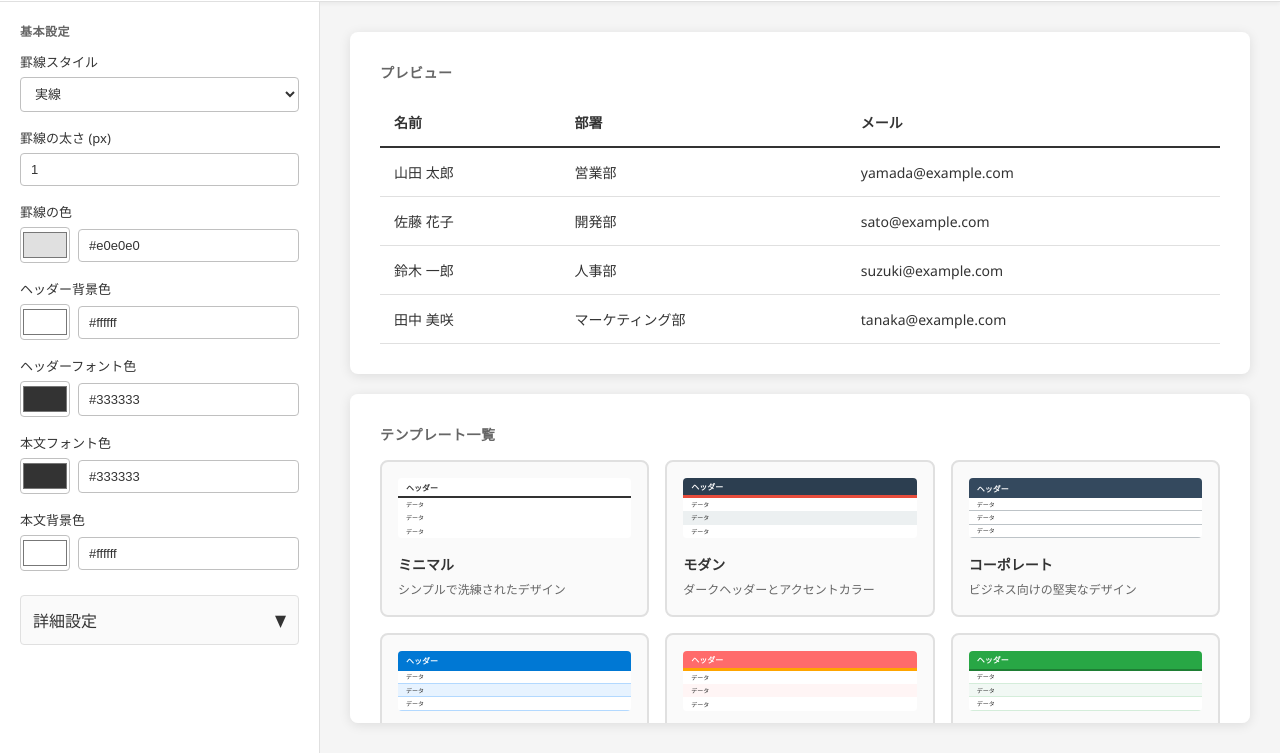
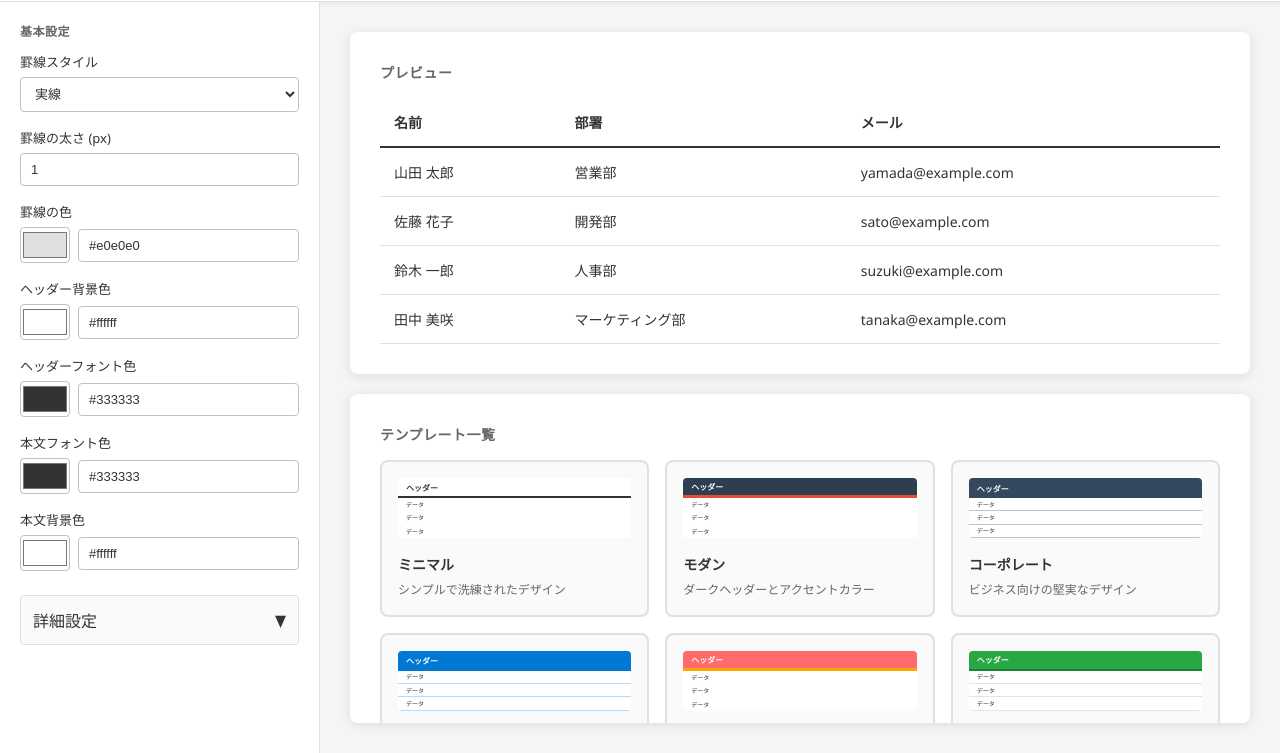
Before and after one commit to github129/takumarukobotools, a plain HTML site: page index.html in a window 1280 px wide. Shown: the part 60-813 px from the top of the page. Drawn offline with Linux system fonts and the light colour scheme.

Commit message:
update bag

```diff
--- a/index.html
+++ b/index.html
@@ -800,21 +800,6 @@
                     </div>
 
                     <div class="control-group">
-                        <div class="checkbox-wrapper">
-                            <input type="checkbox" id="stripedRows" class="checkbox-input" onchange="updatePreview()">
-                            <label class="control-label" for="stripedRows" style="margin: 0;">ストライプ行</label>
-                        </div>
-                    </div>
-
-                    <div class="control-group">
-                        <label class="control-label">ストライプ背景色</label>
-                        <div class="color-input-wrapper">
-                            <input type="color" id="stripeColor" class="color-input" value="#ecf0f1" onchange="updatePreview()">
-                            <input type="text" id="stripeColorText" class="control-input color-text" value="#ecf0f1" onchange="syncColor('stripeColor', this.value)">
-                        </div>
-                    </div>
-
-                    <div class="control-group">
                         <label class="control-label">セル内余白 (padding, px)</label>
                         <input type="number" id="cellPadding" class="control-input" value="14" min="0" max="50" onchange="updatePreview()">
                     </div>
@@ -877,26 +862,6 @@
                             <option value="600" selected>Semi-Bold (600)</option>
                             <option value="700">Bold (700)</option>
                         </select>
-                    </div>
-
-                    <div class="control-group">
-                        <label class="control-label">角丸 (border-radius, px)</label>
-                        <input type="number" id="borderRadius" class="control-input" value="0" min="0" max="20" onchange="updatePreview()">
-                    </div>
-
-                    <div class="control-group">
-                        <div class="checkbox-wrapper">
-                            <input type="checkbox" id="hoverEffect" class="checkbox-input" checked onchange="updatePreview()">
-                            <label class="control-label" for="hoverEffect" style="margin: 0;">ホバーエフェクト</label>
-                        </div>
-                    </div>
-
-                    <div class="control-group">
-                        <label class="control-label">ホバー背景色</label>
-                        <div class="color-input-wrapper">
-                            <input type="color" id="hoverColor" class="color-input" value="#fafafa" onchange="updatePreview()">
-                            <input type="text" id="hoverColorText" class="control-input color-text" value="#fafafa" onchange="syncColor('hoverColor', this.value)">
-                        </div>
                     </div>
 
                     <div class="control-group">
@@ -1005,7 +970,6 @@
                         <ul>
                             <li><strong>ミニマルデザイン:</strong> ヘッダー背景を透明にし、下罫線のみで区切るとスタイリッシュに</li>
                             <li><strong>コントラスト:</strong> ヘッダーに濃い色を使い、本文を明るくすると視認性が向上します</li>
-                            <li><strong>ストライプ:</strong> 偶数行に背景色を付けると、データが読みやすくなります</li>
                             <li><strong>ホバー効果:</strong> マウスオーバー時の色変更で、インタラクティブ性を演出できます</li>
                             <li><strong>罫線の使い分け:</strong> ヘッダー下に太めの罫線、セル間は細めの罫線で区切るとメリハリが出ます</li>
                         </ul>
@@ -1041,8 +1005,6 @@
                 bodyColor: '#333333',
                 bodyBg: '#ffffff',
                 tableWidth: '100%',
-                stripedRows: false,
-                stripeColor: '#f5f5f5',
                 cellPadding: 14,
                 fontSize: 14,
                 textAlign: 'left',
@@ -1071,8 +1033,6 @@
                 bodyColor: '#333333',
                 bodyBg: '#ffffff',
                 tableWidth: '100%',
-                stripedRows: true,
-                stripeColor: '#ecf0f1',
                 cellPadding: 14,
                 fontSize: 14,
                 textAlign: 'left',
@@ -1101,8 +1061,6 @@
                 bodyColor: '#333333',
                 bodyBg: '#ffffff',
                 tableWidth: '100%',
-                stripedRows: false,
-                stripeColor: '#ecf0f1',
                 cellPadding: 12,
                 fontSize: 14,
                 textAlign: 'left',
@@ -1131,8 +1089,6 @@
                 bodyColor: '#333333',
                 bodyBg: '#ffffff',
                 tableWidth: '100%',
-                stripedRows: true,
-                stripeColor: '#e7f3ff',
                 cellPadding: 12,
                 fontSize: 14,
                 textAlign: 'left',
@@ -1161,8 +1117,6 @@
                 bodyColor: '#333333',
                 bodyBg: '#ffffff',
                 tableWidth: '100%',
-                stripedRows: true,
-                stripeColor: '#fff5f5',
                 cellPadding: 14,
                 fontSize: 14,
                 textAlign: 'left',
@@ -1191,8 +1145,6 @@
                 bodyColor: '#333333',
                 bodyBg: '#ffffff',
                 tableWidth: '100%',
-                stripedRows: true,
-                stripeColor: '#f1f8f4',
                 cellPadding: 12,
                 fontSize: 14,
                 textAlign: 'left',
@@ -1221,8 +1173,6 @@
                 bodyColor: '#333333',
                 bodyBg: '#ffffff',
                 tableWidth: '100%',
-                stripedRows: false,
-                stripeColor: '#f8f8f8',
                 cellPadding: 16,
                 fontSize: 14,
                 textAlign: 'left',
@@ -1251,8 +1201,6 @@
                 bodyColor: '#333333',
                 bodyBg: '#ffffff',
                 tableWidth: '100%',
-                stripedRows: true,
-                stripeColor: '#f0ffff',
                 cellPadding: 12,
                 fontSize: 14,
                 textAlign: 'left',
@@ -1281,8 +1229,6 @@
                 bodyColor: '#333333',
                 bodyBg: '#ffffff',
                 tableWidth: '100%',
-                stripedRows: true,
-                stripeColor: '#f9f3f9',
                 cellPadding: 14,
                 fontSize: 14,
                 textAlign: 'left',
@@ -1311,8 +1257,6 @@
                 bodyColor: '#333333',
                 bodyBg: '#ffffff',
                 tableWidth: '100%',
-                stripedRows: true,
-                stripeColor: '#f9f9f9',
                 cellPadding: 14,
                 fontSize: 14,
                 textAlign: 'left',
@@ -1340,8 +1284,6 @@
     bodyColor: '#333333',
     bodyBg: '#ffffff',
     tableWidth: '100%',
-    stripedRows: true,
-    stripeColor: '#f4f7fa',
     cellPadding: 14,
     fontSize: 14,
     textAlign: 'left',
@@ -1370,8 +1312,6 @@ vibrant: {
     bodyColor: '#333333',
     bodyBg: '#ffffff',
     tableWidth: '100%',
-    stripedRows: true,
-    stripeColor: '#fce4ec',
     cellPadding: 12,
     fontSize: 14,
     textAlign: 'left',
@@ -1400,8 +1340,6 @@ monochrome: {
     bodyColor: '#000000',
     bodyBg: '#ffffff',
     tableWidth: '100%',
-    stripedRows: false,
-    stripeColor: '#f5f5f5',
     cellPadding: 16,
     fontSize: 14,
     textAlign: 'left',
@@ -1430,8 +1368,6 @@ retro: {
     bodyColor: '#3d2817',
     bodyBg: '#fef9f3',
     tableWidth: '100%',
-    stripedRows: true,
-    stripeColor: '#f5e6d3',
     cellPadding: 12,
     fontSize: 14,
     textAlign: 'left',
@@ -1460,8 +1396,6 @@ material: {
     bodyColor: '#424242',
     bodyBg: '#ffffff',
     tableWidth: '100%',
-    stripedRows: false,
-    stripeColor: '#f5f5f5',
     cellPadding: 16,
     fontSize: 14,
     textAlign: 'left',
@@ -1490,8 +1424,6 @@ gradient: {
     bodyColor: '#333333',
     bodyBg: '#ffffff',
     tableWidth: '100%',
-    stripedRows: true,
-    stripeColor: '#f0f3ff',
     cellPadding: 14,
     fontSize: 14,
     textAlign: 'left',
@@ -1520,8 +1452,6 @@ minimal_dark: {
     bodyColor: '#b0b0b0',
     bodyBg: '#1a1a1a',
     tableWidth: '100%',
-    stripedRows: true,
-    stripeColor: '#252525',
     cellPadding: 14,
     fontSize: 14,
     textAlign: 'left',
@@ -1550,8 +1480,6 @@ autumn: {
     bodyColor: '#333333',
     bodyBg: '#ffffff',
     tableWidth: '100%',
-    stripedRows: true,
-    stripeColor: '#fef5e7',
     cellPadding: 14,
     fontSize: 14,
     textAlign: 'left',
@@ -1580,8 +1508,6 @@ neon: {
     bodyColor: '#c9d1d9',
     bodyBg: '#161b22',
     tableWidth: '100%',
-    stripedRows: true,
-    stripeColor: '#1c2128',
     cellPadding: 14,
     fontSize: 14,
     textAlign: 'left',
@@ -1610,8 +1536,6 @@ classic: {
     bodyColor: '#000000',
     bodyBg: '#ffffff',
     tableWidth: '100%',
-    stripedRows: false,
-    stripeColor: '#f5f5f5',
     cellPadding: 10,
     fontSize: 13,
     textAlign: 'left',
@@ -1640,8 +1564,6 @@ sky: {
     bodyColor: '#333333',
     bodyBg: '#ffffff',
     tableWidth: '100%',
-    stripedRows: true,
-    stripeColor: '#f0f8ff',
     cellPadding: 14,
     fontSize: 14,
     textAlign: 'left',
@@ -1670,8 +1592,6 @@ mint: {
     bodyColor: '#333333',
     bodyBg: '#ffffff',
     tableWidth: '100%',
-    stripedRows: true,
-    stripeColor: '#e8f8f3',
     cellPadding: 12,
     fontSize: 14,
     textAlign: 'left',
@@ -1700,8 +1620,6 @@ berry: {
     bodyColor: '#333333',
     bodyBg: '#ffffff',
     tableWidth: '100%',
-    stripedRows: true,
-    stripeColor: '#f8f0f8',
     cellPadding: 14,
     fontSize: 14,
     textAlign: 'left',
@@ -1730,8 +1648,6 @@ coral: {
     bodyColor: '#333333',
     bodyBg: '#ffffff',
     tableWidth: '100%',
-    stripedRows: true,
-    stripeColor: '#fff5f5',
     cellPadding: 14,
     fontSize: 14,
     textAlign: 'left',
@@ -1760,8 +1676,6 @@ charcoal: {
     bodyColor: '#333333',
     bodyBg: '#fafafa',
     tableWidth: '100%',
-    stripedRows: true,
-    stripeColor: '#f0f0f0',
     cellPadding: 14,
     fontSize: 14,
     textAlign: 'left',
@@ -1790,8 +1704,6 @@ lavender: {
     bodyColor: '#333333',
     bodyBg: '#ffffff',
     tableWidth: '100%',
-    stripedRows: true,
-    stripeColor: '#f5f0ff',
     cellPadding: 14,
     fontSize: 14,
     textAlign: 'left',
@@ -1820,8 +1732,6 @@ bronze: {
     bodyColor: '#4a3728',
     bodyBg: '#fef9f3',
     tableWidth: '100%',
-    stripedRows: true,
-    stripeColor: '#f9f2e7',
     cellPadding: 14,
     fontSize: 14,
     textAlign: 'left',
@@ -1850,8 +1760,6 @@ ice: {
     bodyColor: '#004d5c',
     bodyBg: '#f0ffff',
     tableWidth: '100%',
-    stripedRows: false,
-    stripeColor: '#e8f8fa',
     cellPadding: 14,
     fontSize: 14,
     textAlign: 'left',
@@ -1880,8 +1788,6 @@ cherry: {
     bodyColor: '#333333',
     bodyBg: '#ffffff',
     tableWidth: '100%',
-    stripedRows: true,
-    stripeColor: '#fff5f7',
     cellPadding: 14,
     fontSize: 14,
     textAlign: 'left',
@@ -1910,8 +1816,6 @@ sand: {
     bodyColor: '#4a3f2e',
     bodyBg: '#fefaf5',
     tableWidth: '100%',
-    stripedRows: true,
-    stripeColor: '#f8f3e8',
     cellPadding: 12,
     fontSize: 14,
     textAlign: 'left',
@@ -1940,8 +1844,6 @@ emerald: {
     bodyColor: '#333333',
     bodyBg: '#ffffff',
     tableWidth: '100%',
-    stripedRows: true,
-    stripeColor: '#efffef',
     cellPadding: 14,
     fontSize: 14,
     textAlign: 'left',
@@ -1970,8 +1872,6 @@ peach: {
     bodyColor: '#333333',
     bodyBg: '#ffffff',
     tableWidth: '100%',
-    stripedRows: true,
-    stripeColor: '#fff5f0',
     cellPadding: 14,
     fontSize: 14,
     textAlign: 'left',
@@ -2000,8 +1900,6 @@ slate: {
     bodyColor: '#2f4f4f',
     bodyBg: '#f8fafb',
     tableWidth: '100%',
-    stripedRows: true,
-    stripeColor: '#ecf0f3',
     cellPadding: 14,
     fontSize: 14,
     textAlign: 'left',
@@ -2030,8 +1928,6 @@ lemon: {
     bodyColor: '#333333',
     bodyBg: '#ffffff',
     tableWidth: '100%',
-    stripedRows: true,
-    stripeColor: '#fffef0',
     cellPadding: 14,
     fontSize: 14,
     textAlign: 'left',
@@ -2060,8 +1956,6 @@ royal: {
     bodyColor: '#1e2952',
     bodyBg: '#f9f9fb',
     tableWidth: '100%',
-    stripedRows: false,
-    stripeColor: '#f0f0f5',
     cellPadding: 16,
     fontSize: 14,
     textAlign: 'left',
@@ -2090,8 +1984,6 @@ teal: {
     bodyColor: '#333333',
     bodyBg: '#ffffff',
     tableWidth: '100%',
-    stripedRows: true,
-    stripeColor: '#e6f5f4',
     cellPadding: 14,
     fontSize: 14,
     textAlign: 'left',
@@ -2120,8 +2012,6 @@ burgundy: {
     bodyColor: '#4a1a1a',
     bodyBg: '#fef8f8',
     tableWidth: '100%',
-    stripedRows: true,
-    stripeColor: '#f9f0f0',
     cellPadding: 14,
     fontSize: 14,
     textAlign: 'left',
@@ -2150,8 +2040,6 @@ sage: {
     bodyColor: '#3d4a33',
     bodyBg: '#f9faf8',
     tableWidth: '100%',
-    stripedRows: true,
-    stripeColor: '#f2f5f0',
     cellPadding: 14,
     fontSize: 14,
     textAlign: 'left',
@@ -2180,8 +2068,6 @@ amber: {
     bodyColor: '#4a3000',
     bodyBg: '#fffef5',
     tableWidth: '100%',
-    stripedRows: true,
-    stripeColor: '#fff8e5',
     cellPadding: 14,
     fontSize: 14,
     textAlign: 'left',
@@ -2210,8 +2096,6 @@ crimson: {
     bodyColor: '#333333',
     bodyBg: '#ffffff',
     tableWidth: '100%',
-    stripedRows: true,
-    stripeColor: '#fff0f3',
     cellPadding: 14,
     fontSize: 14,
     textAlign: 'left',
@@ -2240,8 +2124,6 @@ indigo: {
     bodyColor: '#2e1a47',
     bodyBg: '#f8f9ff',
     tableWidth: '100%',
-    stripedRows: true,
-    stripeColor: '#f0f2ff',
     cellPadding: 14,
     fontSize: 14,
     textAlign: 'left',
@@ -2270,8 +2152,6 @@ ivory: {
     bodyColor: '#4a3f2e',
     bodyBg: '#fffff9',
     tableWidth: '100%',
-    stripedRows: true,
-    stripeColor: '#fefdf5',
     cellPadding: 14,
     fontSize: 14,
     textAlign: 'left',
@@ -2300,8 +2180,6 @@ magenta: {
     bodyColor: '#333333',
     bodyBg: '#ffffff',
     tableWidth: '100%',
-    stripedRows: true,
-    stripeColor: '#fef0f8',
     cellPadding: 14,
     fontSize: 14,
     textAlign: 'left',
@@ -2330,8 +2208,6 @@ olive: {
     bodyColor: '#3d4020',
     bodyBg: '#fefef5',
     tableWidth: '100%',
-    stripedRows: true,
-    stripeColor: '#f8f9f0',
     cellPadding: 14,
     fontSize: 14,
     textAlign: 'left',
@@ -2360,8 +2236,6 @@ rose: {
     bodyColor: '#333333',
     bodyBg: '#ffffff',
     tableWidth: '100%',
-    stripedRows: true,
-    stripeColor: '#fff5fa',
     cellPadding: 14,
     fontSize: 14,
     textAlign: 'left',
@@ -2390,8 +2264,6 @@ steel: {
     bodyColor: '#2f4858',
     bodyBg: '#f8f9fb',
     tableWidth: '100%',
-    stripedRows: true,
-    stripeColor: '#ecf0f5',
     cellPadding: 14,
     fontSize: 14,
     textAlign: 'left',
@@ -2420,8 +2292,6 @@ apricot: {
     bodyColor: '#4a3020',
     bodyBg: '#fffdf8',
     tableWidth: '100%',
-    stripedRows: true,
-    stripeColor: '#fff8f0',
     cellPadding: 14,
     fontSize: 14,
     textAlign: 'left',
@@ -2450,8 +2320,6 @@ graphite: {
     bodyColor: '#2a2a2a',
     bodyBg: '#f5f5f5',
     tableWidth: '100%',
-    stripedRows: true,
-    stripeColor: '#ebebeb',
     cellPadding: 14,
     fontSize: 14,
     textAlign: 'left',
@@ -2480,8 +2348,6 @@ turquoise: {
     bodyColor: '#333333',
     bodyBg: '#ffffff',
     tableWidth: '100%',
-    stripedRows: true,
-    stripeColor: '#f0fffd',
     cellPadding: 14,
     fontSize: 14,
     textAlign: 'left',
@@ -2530,7 +2396,7 @@ turquoise: {
                 for (let i = 0; i < 3; i++) {
                     const row = document.createElement('div');
                     row.className = 'template-preview-row';
-                    row.style.backgroundColor = (template.stripedRows && i % 2 === 1) ? template.stripeColor : template.bodyBg;
+                    row.style.backgroundColor = template.bodyBg;
                     row.style.color = template.bodyColor;
                     if (template.borderStyle !== 'none') {
                         row.style.borderBottom = `${template.borderWidth}px ${template.borderStyle} ${template.borderColor}`;
@@ -2578,9 +2444,6 @@ turquoise: {
             document.getElementById('bodyBg').value = template.bodyBg;
             document.getElementById('bodyBgText').value = template.bodyBg;
             document.getElementById('tableWidth').value = template.tableWidth;
-            document.getElementById('stripedRows').checked = template.stripedRows;
-            document.getElementById('stripeColor').value = template.stripeColor;
-            document.getElementById('stripeColorText').value = template.stripeColor;
             document.getElementById('cellPadding').value = template.cellPadding;
             document.getElementById('fontSize').value = template.fontSize;
             document.getElementById('textAlign').value = template.textAlign;
@@ -2592,10 +2455,18 @@ turquoise: {
             document.getElementById('uppercase').checked = template.uppercase;
             document.getElementById('letterSpacing').value = template.letterSpacing;
             document.getElementById('headerFontWeight').value = template.headerFontWeight;
+            if (document.getElementById('borderRadius')) {
                 document.getElementById('borderRadius').value = template.borderRadius;
+            }
+            if (document.getElementById('hoverEffect')) {
                 document.getElementById('hoverEffect').checked = template.hoverEffect;
+            }
+            if (document.getElementById('hoverColor')) {
                 document.getElementById('hoverColor').value = template.hoverColor;
+            }
+            if (document.getElementById('hoverColorText')) {
                 document.getElementById('hoverColorText').value = template.hoverColor;
+            }
             document.getElementById('tableBorder').checked = template.tableBorder;
             document.getElementById('tableBorderWidth').value = template.tableBorderWidth;
             document.getElementById('tableBorderColor').value = template.tableBorderColor;
@@ -2627,8 +2498,6 @@ turquoise: {
             const bodyColor = document.getElementById('bodyColor').value;
             const bodyBg = document.getElementById('bodyBg').value;
             const tableWidth = document.getElementById('tableWidth').value;
-            const stripedRows = document.getElementById('stripedRows').checked;
-            const stripeColor = document.getElementById('stripeColor').value;
             const cellPadding = document.getElementById('cellPadding').value;
             const fontSize = document.getElementById('fontSize').value;
             const textAlign = document.getElementById('textAlign').value;
@@ -2639,21 +2508,22 @@ turquoise: {
             const uppercase = document.getElementById('uppercase').checked;
             const letterSpacing = document.getElementById('letterSpacing').value;
             const headerFontWeight = document.getElementById('headerFontWeight').value;
-            const borderRadius = document.getElementById('borderRadius').value;
-            const hoverEffect = document.getElementById('hoverEffect').checked;
-            const hoverColor = document.getElementById('hoverColor').value;
             const tableBorder = document.getElementById('tableBorder').checked;
             const tableBorderWidth = document.getElementById('tableBorderWidth').value;
             const tableBorderColor = document.getElementById('tableBorderColor').value;
+            const hoverEffect = document.getElementById('hoverEffect')?.checked || false;
+            const hoverColor = document.getElementById('hoverColor')?.value || '#ecf0f1';
+            const borderRadius = document.getElementById('borderRadius')?.value || 0;
 
             document.getElementById('borderColorText').value = borderColor;
             document.getElementById('headerBgText').value = headerBg;
             document.getElementById('headerColorText').value = headerColor;
             document.getElementById('bodyColorText').value = bodyColor;
             document.getElementById('bodyBgText').value = bodyBg;
-            document.getElementById('stripeColorText').value = stripeColor;
             document.getElementById('headerBorderColorText').value = headerBorderColor;
+            if (document.getElementById('hoverColorText')) {
                 document.getElementById('hoverColorText').value = hoverColor;
+            }
             document.getElementById('tableBorderColorText').value = tableBorderColor;
 
             let style = `
@@ -2713,17 +2583,6 @@ turquoise: {
                 td.style.cssText = tdStyle;
             });
 
-            if (stripedRows) {
-                const rows = table.querySelectorAll('tbody tr');
-                rows.forEach((row, index) => {
-                    if (index % 2 === 1) {
-                        row.querySelectorAll('td').forEach(td => {
-                            td.style.backgroundColor = stripeColor;
-                        });
-                    }
-                });
-            }
-
             if (lastRowBorder) {
                 const lastRow = table.querySelector('tbody tr:last-child');
                 if (lastRow) {
@@ -2761,8 +2620,6 @@ turquoise: {
             const bodyColor = document.getElementById('bodyColor').value;
             const bodyBg = document.getElementById('bodyBg').value;
             const tableWidth = document.getElementById('tableWidth').value;
-            const stripedRows = document.getElementById('stripedRows').checked;
-            const stripeColor = document.getElementById('stripeColor').value;
             const cellPadding = document.getElementById('cellPadding').value;
             const fontSize = document.getElementById('fontSize').value;
             const textAlign = document.getElementById('textAlign').value;
@@ -2773,9 +2630,9 @@ turquoise: {
             const uppercase = document.getElementById('uppercase').checked;
             const letterSpacing = document.getElementById('letterSpacing').value;
             const headerFontWeight = document.getElementById('headerFontWeight').value;
-            const borderRadius = document.getElementById('borderRadius').value;
-            const hoverEffect = document.getElementById('hoverEffect').checked;
-            const hoverColor = document.getElementById('hoverColor').value;
+            const borderRadius = document.getElementById('borderRadius')?.value || 0;
+            const hoverEffect = document.getElementById('hoverEffect')?.checked || false;
+            const hoverColor = document.getElementById('hoverColor')?.value || '#ecf0f1';
             const tableBorder = document.getElementById('tableBorder').checked;
             const tableBorderWidth = document.getElementById('tableBorderWidth').value;
             const tableBorderColor = document.getElementById('tableBorderColor').value;
@@ -2798,7 +2655,7 @@ table {
 }
 
 th {
-  background: ${headerBg};
+  background-color: ${headerBg};
   color: ${headerColor};
   padding: ${cellPadding}px;
   text-align: ${textAlign};
@@ -2835,7 +2692,7 @@ td {
                     css += `\n  color: ${bodyColor};`;
                 }
                 if (bodyBg !== '#ffffff') {
-                    css += `\n  background: ${bodyBg};`;
+                    css += `\n  background-color: ${bodyBg};`;
                 }
             }
 
@@ -2846,19 +2703,11 @@ td {
             css += `
 }`;
 
-            if (stripedRows) {
-                css += `
-
-tr:nth-child(even) {
-  background: ${stripeColor};
-}`;
-            }
-
             if (hoverEffect) {
                 css += `
 
-tr:hover {
-  background: ${hoverColor};
+tr:hover td {
+  background-color: ${hoverColor};
 }`;
             }
 
@@ -2918,8 +2767,6 @@ tr:last-child td {
             document.getElementById('bodyColor').value = '#333333';
             document.getElementById('bodyBg').value = '#ffffff';
             document.getElementById('tableWidth').value = '100%';
-            document.getElementById('stripedRows').checked = false;
-            document.getElementById('stripeColor').value = '#ecf0f1';
             document.getElementById('cellPadding').value = '14';
             document.getElementById('fontSize').value = '14';
             document.getElementById('textAlign').value = 'left';
@@ -2930,9 +2777,15 @@ tr:last-child td {
             document.getElementById('uppercase').checked = false;
             document.getElementById('letterSpacing').value = '0';
             document.getElementById('headerFontWeight').value = '600';
+            if (document.getElementById('borderRadius')) {
                 document.getElementById('borderRadius').value = '0';
+            }
+            if (document.getElementById('hoverEffect')) {
                 document.getElementById('hoverEffect').checked = true;
+            }
+            if (document.getElementById('hoverColor')) {
                 document.getElementById('hoverColor').value = '#fafafa';
+            }
             document.getElementById('tableBorder').checked = false;
             document.getElementById('tableBorderWidth').value = '2';
             document.getElementById('tableBorderColor').value = '#34495e';
```
Lines whose indentation alone changed are shown as unchanged.
